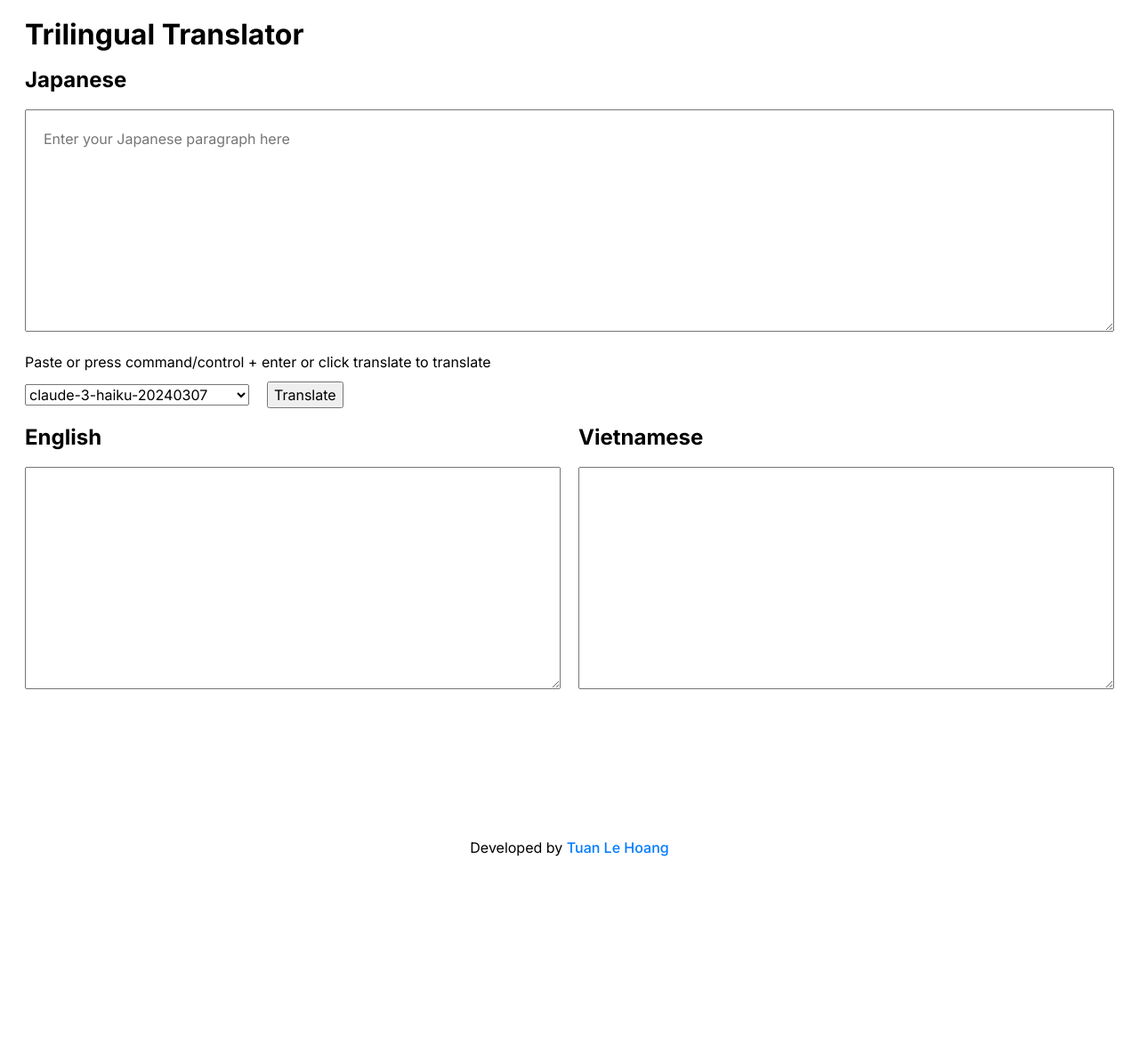
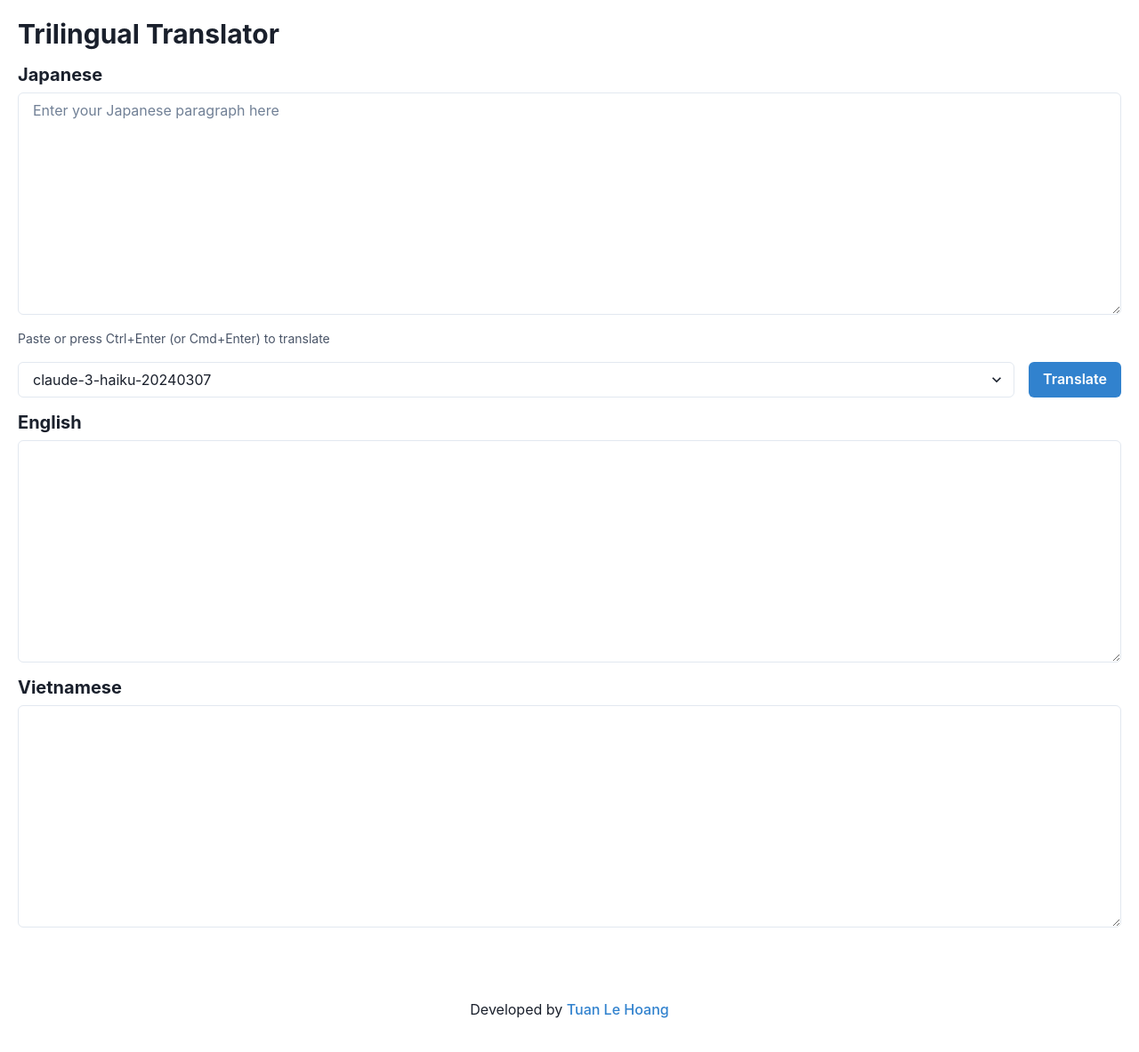
Before and after one commit to LeHoangTuanbk/trilingual-translation, a Next.js app: page / in a window 1280 px wide. Shown: the whole page at 89% size. Before the commit the page ends 981 px from the top, so only its background shows below. Built offline with nearby package versions, Linux system fonts and the light colour scheme.

Commit message:
Refactor: using chakra UI

```diff
--- a/next.config.mjs
+++ b/next.config.mjs
@@ -2,6 +2,7 @@
 const nextConfig = {
   experimental: {
     serverActions: true,
+    optimizePackageImports: ["@chakra-ui/react"],
   },
 };
 
--- a/src/app/layout.tsx
+++ b/src/app/layout.tsx
@@ -1,8 +1,8 @@
 import type { Metadata } from "next";
 import { Inter } from "next/font/google";
 import "./globals.scss";
-
 const inter = Inter({ subsets: ["latin"] });
+import { Providers } from "./providers";
 
 export const metadata: Metadata = {
   title: "Trilingual translator",
@@ -16,7 +16,9 @@ export default function RootLayout({
 }>) {
   return (
     <html lang="en">
-      <body className={inter.className}>{children}</body>
+      <body>
+        <Providers>{children}</Providers>
+      </body>
     </html>
   );
 }
--- a/src/app/page.tsx
+++ b/src/app/page.tsx
@@ -1,5 +1,4 @@
 "use client";
-import "./page.scss";
 import {
   useState,
   ChangeEvent,
@@ -7,6 +6,18 @@ import {
   ClipboardEvent,
   useCallback,
 } from "react";
+
+import {
+  Box,
+  Button,
+  Textarea,
+  Select,
+  Text,
+  Link,
+  Heading,
+  Flex,
+} from "@chakra-ui/react";
+
 import axios from "axios";
 import { MODELS } from "@/utils/consts";
 
@@ -56,7 +67,7 @@ const Home = () => {
         setIsLoading(false);
       }
     },
-    [selectedModel, isLoading]
+    [selectedModel]
   );
 
   const handleModelChange = (e: ChangeEvent<HTMLSelectElement>) => {
@@ -82,66 +93,69 @@ const Home = () => {
   };
 
   return (
-    <div className="main">
-      <h1>Trilingual Translator</h1>
-      <h2 className="title">Japanese</h2>
-      <div className="input-container">
-        <textarea
+    <Box padding="5">
+      <Heading as="h1" size="lg" mb="4">
+        Trilingual Translator
+      </Heading>
+      <Heading as="h2" size="md" mb="2">
+        Japanese
+      </Heading>
+      <Textarea
         value={input}
         onChange={handleInputChange}
         onKeyDown={handleKeyDown}
         onPaste={handlePaste}
         placeholder="Enter your Japanese paragraph here"
-          className="text-input"
+        height="250px"
+        mb="4"
       />
-      </div>
-      <div className="note">
-        <p>
-          Paste or press command/control + enter or click translate to translate
-        </p>
-      </div>
-      <select
-        className="model-select"
+      <Text fontSize="sm" color="gray.600" mb="4">
+        Paste or press Ctrl+Enter (or Cmd+Enter) to translate
+      </Text>
+      <Flex align="center" mb="4">
+        <Select
           value={selectedModel}
           onChange={handleModelChange}
+          flex="1"
+          mr="4"
         >
           {MODELS.map((model) => (
             <option key={model} value={model}>
               {model}
             </option>
           ))}
-      </select>
-      <button
-        className="translate-button"
-        onClick={() => handleTranslate(input)}
-        disabled={isLoading}
-      >
-        {isLoading ? "Translating..." : "Translate"}
-      </button>
-
-      <div className="translation-container">
-        <div className="translation-item">
-          <h2 className="title">English</h2>
-          <textarea value={english} readOnly className="text-input" />
-        </div>
-        <div className="translation-item">
-          <h2 className="title">Vietnamese</h2>
-          <textarea value={vietnamese} readOnly className="text-input" />
-        </div>
-      </div>
-      <footer className="footer">
-        <span>
+        </Select>
+        <Button colorScheme="blue" onClick={() => handleTranslate(input)}>
+          Translate
+        </Button>
+      </Flex>
+      <Flex direction="column" gap="4">
+        <Box>
+          <Heading as="h2" size="md" mb="2">
+            English
+          </Heading>
+          <Textarea value={english} readOnly height="250px" />
+        </Box>
+        <Box>
+          <Heading as="h2" size="md" mb="2">
+            Vietnamese
+          </Heading>
+          <Textarea value={vietnamese} readOnly height="250px" />
+        </Box>
+      </Flex>
+      <Box as="footer" textAlign="center" mt="16" py="4">
+        <Text>
           Developed by{" "}
-          <a
-            className="footer-link"
+          <Link
             href="https://www.linkedin.com/in/le-hoang-tuan-bk/"
-            target="_blank"
+            color="blue.500"
+            fontWeight="medium"
           >
             Tuan Le Hoang
-          </a>
-        </span>
-      </footer>
-    </div>
+          </Link>
+        </Text>
+      </Box>
+    </Box>
   );
 };
 
--- /dev/null
+++ b/src/app/providers.tsx
@@ -0,0 +1,7 @@
+"use client";
+
+import { ChakraProvider } from "@chakra-ui/react";
+
+export function Providers({ children }: { children: React.ReactNode }) {
+  return <ChakraProvider>{children}</ChakraProvider>;
+}
--- a/src/styles/index.scss
+++ b/src/styles/index.scss
@@ -1,6 +1,6 @@
-@import "./_reset";
+// @import "./_reset";
 // @import "./_font";
 // @import "./_variables";
-@import "./_common";
+// @import "./_common";
 // @import "./_mixins";
 // @import "./_utility";
```
Also changed, not shown: package.json (+8 -1 lines), 1 other file (tests, documents, lock files or other folders). Lines whose indentation alone changed are shown as unchanged.
